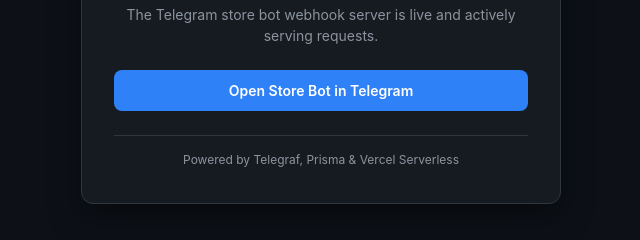
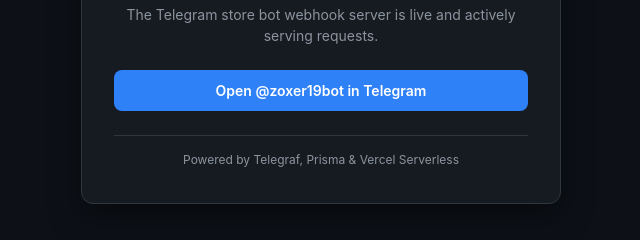
Before and after one commit to sarukhmazari/telegram, a website: page public/index.html in a window 1280 px wide. Shown: the part 358-598 px from the top of the page, 319-959 px from the left. Drawn offline with Linux system fonts and the light colour scheme.

Commit message:
Update bot username to zoxer19bot in landing page

```diff
--- a/public/index.html
+++ b/public/index.html
@@ -106,8 +106,8 @@
     </div>
     <h1>Mazari Digital Store Bot</h1>
     <p>The Telegram store bot webhook server is live and actively serving requests.</p>
-    <a class="btn" href="https://t.me/zoxer19" target="_blank" rel="noopener noreferrer">
-      Open Store Bot in Telegram
+    <a class="btn" href="https://t.me/zoxer19bot" target="_blank" rel="noopener noreferrer">
+      Open @zoxer19bot in Telegram
     </a>
     <div class="footer">
       Powered by Telegraf, Prisma & Vercel Serverless
```
